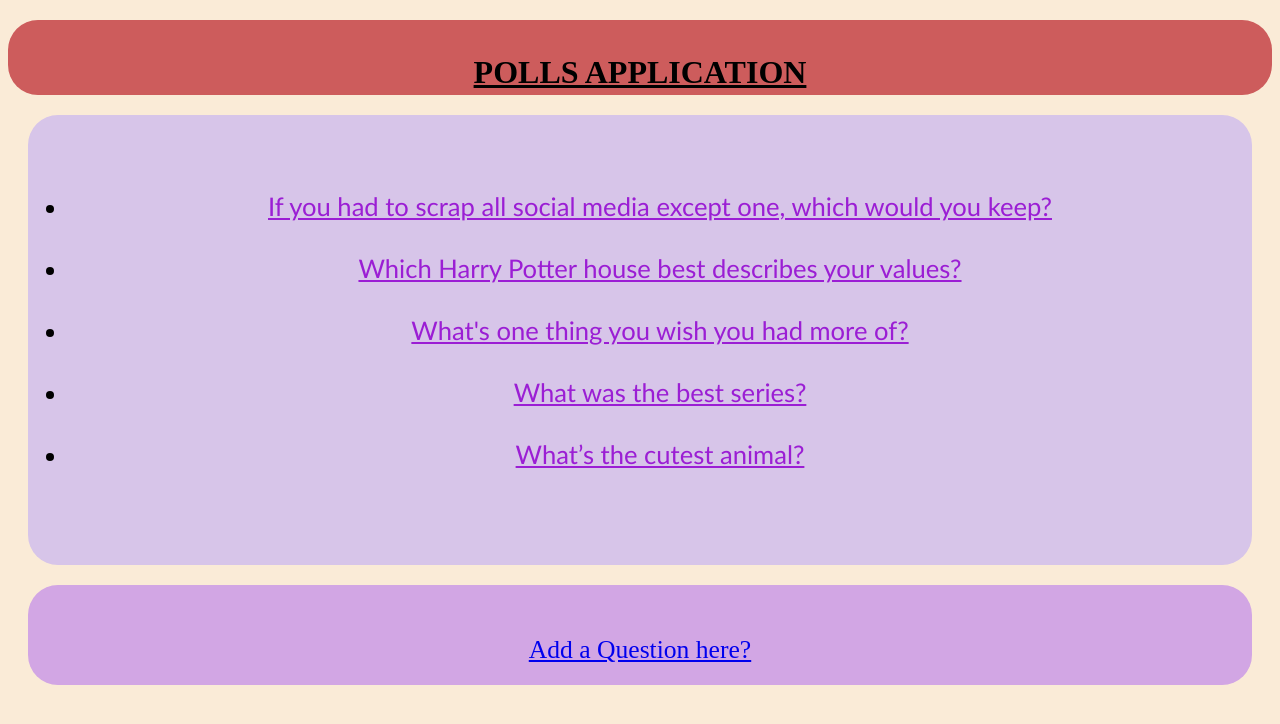
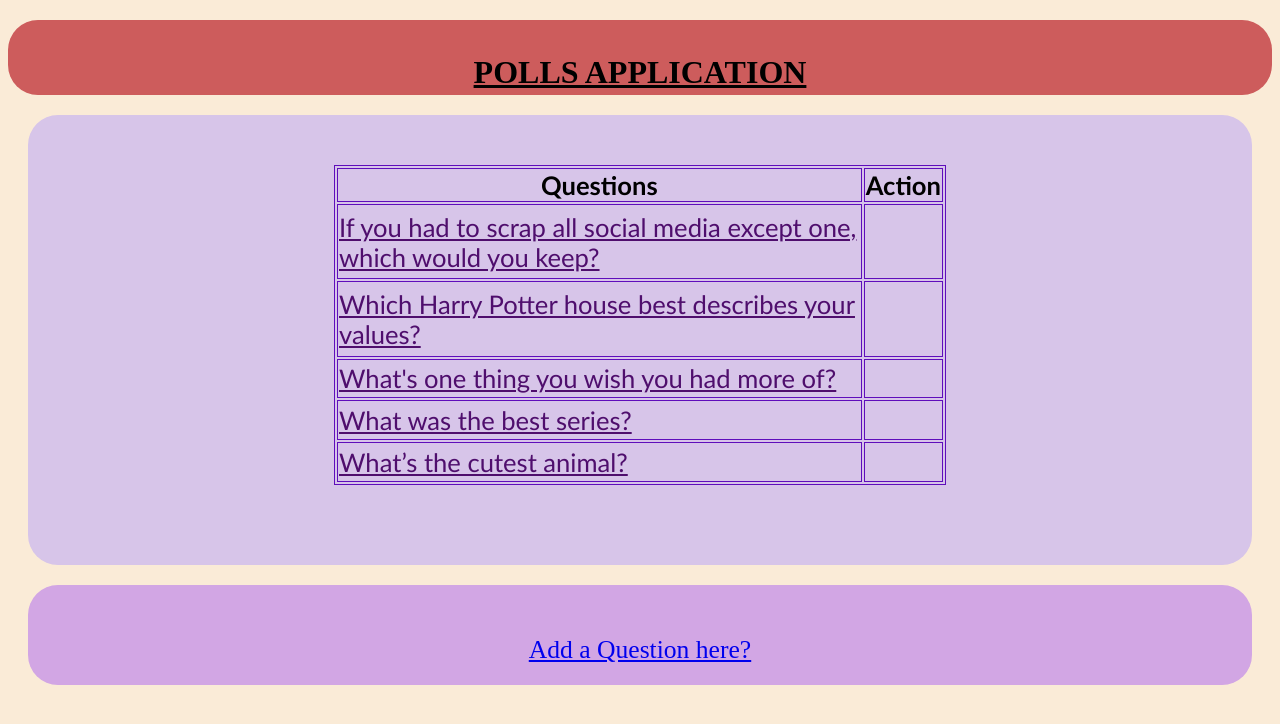
Before and after one commit to Devyani030/polls_app, a Django app: page /polls/ in a window 1280 px wide. Shown: the top 724 px of the page. Run offline with Django 4.2, Linux system fonts and the light colour scheme; data comes from the database, SQL or seed files in the repository; both versions use the stored data as it was after the commit.

Commit message:
added delete section

```diff
--- a/polls/static/polls/css/style.css
+++ b/polls/static/polls/css/style.css
@@ -7,8 +7,8 @@
     background-color: indianred;
     height: 50px;
 }
-li a {
-    color: rgb(155, 30, 212);
+td a {
+    color: rgb(79, 14, 109);
     font-family:'Gill Sans', 'Gill Sans MT', Calibri, 'Trebuchet MS', sans-serif
 }
 body{
@@ -33,13 +33,29 @@ body{
     margin-right: 20px;
 
 }
-/* .div-design2{
+.center {
+    margin-left: auto;
+    margin-right: auto;
+  }
+table {
+    align-items: center;
+    font-size: 2vw;
+    font-family:'Gill Sans', 'Gill Sans MT', Calibri, 'Trebuchet MS', 'sans-serif' ;
+    width: 50%;
+    height: 80%;
+    border: 1px solid rgb(95, 14, 187);
+}
+th , td {
+    border: 1px solid rgb(95, 14, 187);
+    border-collapse: collapse;
+}
+.delete_form{
     height:100px;
     width:800px;
     border-radius: 30px;
     border-color: rgb(5, 0, 10);
     background-color: rgb(183, 171, 196);
-} */
+}
 .button{
     position: relative;
     margin-left: 20px;
--- a/polls/templates/polls/index.html
+++ b/polls/templates/polls/index.html
@@ -1,20 +1,29 @@
 {% load static %}
 
 <link rel="stylesheet" href="{% static 'polls/css/style.css' %}">
+<link href="https://fonts.googleapis.com/icon?family=Material+Icons" rel="stylesheet">
 <div class="heading"><h1>POLLS APPLICATION</h1></div>
 
 <body>
     {% if latest_question_list %}
-    <div class="div-design">
-        <ul>
-            <div class="div_design2">
-                {% for question in latest_question_list %}
-                <li><a href="{% url 'polls:detail' question.id %}">{{ question.question_text }}</a></li><br>
-                {% endfor %}
+            <div class="div-design">
+                <table class="center table-bordered">
+                    <thead class="thead-dark">
+                        <tr>
+                          <th scope="col">Questions</th>
+                          <th scope="col">Action</th>
+                        </tr>
+                    </thead>
+                    <tbody>
+                        {% for question in latest_question_list %}
+                        <tr>
+                            <td><a href="{% url 'polls:detail' question.id %}">{{ question.question_text }}</a></td>
+                            <td><a href="{% url 'polls:delete' question.id %}"><i class="material-icons" style="cursor: pointer; color:red;" >&#xe872;</i></a></td>
+                        </tr>
+                        {% endfor %}
+                    </tbody>
+                </table>
             </div>
-
-        </ul>
-    </div>
     <div class="button"><a href="{% url 'polls:question' %}">Add a Question here?</a></div>
     {% else %}
     <p>No polls are available.</p>
--- a/polls/urls.py
+++ b/polls/urls.py
@@ -9,7 +9,9 @@ urlpatterns = [
     path ("<int:pk>/", views.DetailView.as_view(), name="detail"),
     path("<int:pk>/results/", views.ResultsView.as_view(), name="results"),
     path("<int:question_id>/vote/", views.vote, name="vote"),
-    path("question/", views.get_name, name="question")
+    path("question/", views.get_name, name="question"),
+    path("<int:pk>/delete/" , views.delete_question, name="delete")
+
 ]
 if settings.DEBUG:
     urlpatterns += static(settings.STATIC_URL,
--- a/polls/views.py
+++ b/polls/views.py
@@ -1,12 +1,11 @@
-from typing import Any
-from django.db import models
+
 from django.http import HttpResponseRedirect
-from django.shortcuts import get_object_or_404, render
+from django.shortcuts import get_object_or_404, render, redirect
 from django.urls import reverse
 from django.views import generic
 from .models import Choice, Question
 from django.utils import timezone
-from django.shortcuts import render
+
 
 from .forms import NameForm
 
@@ -76,9 +75,17 @@ def get_name(request):
            c4.choice_text = form.cleaned_data["Choice_4"]
            c4.save()
            form = NameForm()
+           return redirect("polls:index")
 
 
     else:
         form = NameForm()
 
     return render(request, "polls/question.html", {"form": form})
+
+def delete_question(request, pk):
+	queryset = Question.objects.get(id=pk)
+	if request.method == 'POST':
+		queryset.delete()
+		return redirect("polls:index")
+	return render(request, 'polls/delete_question.html')
```
Also changed, not shown: polls/templates/polls/delete_question.html (added, +21 -0 lines), db.sqlite3.
